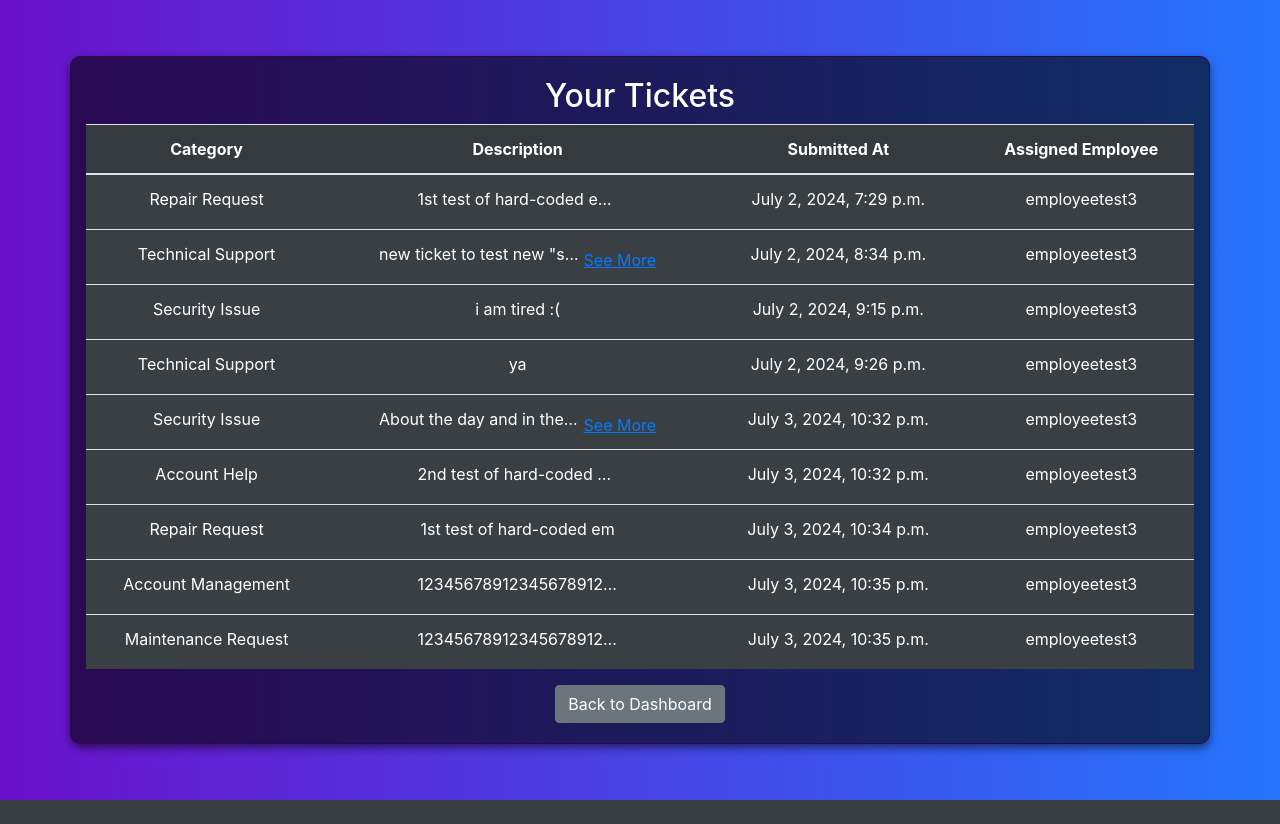
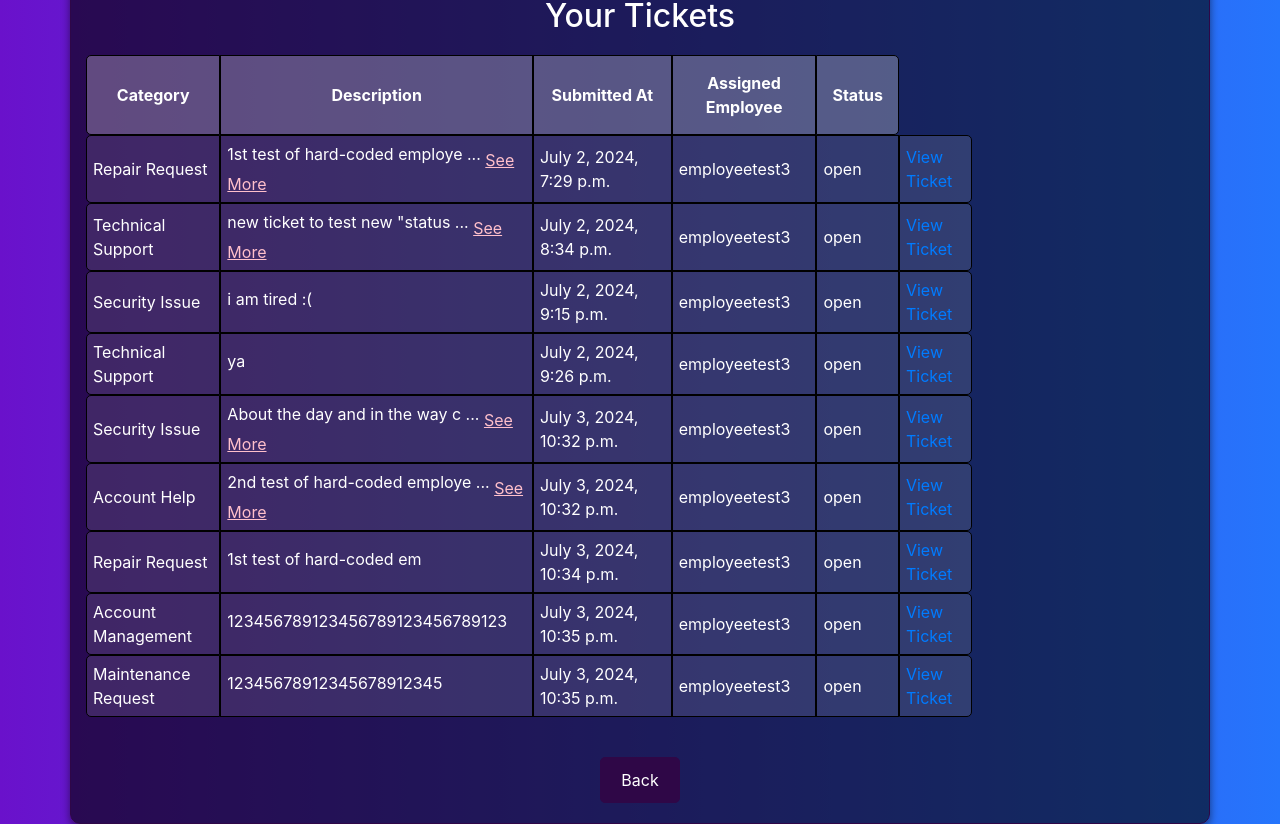
Before and after one commit to JamesWilcox-git/TechTicket, a Django app: template myapp/templates/view_tickets.html in a window 1280 px wide. Before the commit the page ends 800 px from the top, so only its background shows below. Run offline with Django 5.2, Linux system fonts and the light colour scheme; the template is opened without the code that fills it: values that come from a table or form of the project are taken from there, others are empty; data comes from the database, SQL or seed files in the repository; both versions use the stored data as it was after the commit; some libraries are stand-ins or nearby versions.

Commit message:
updated normal users' view_tickets.html

```diff
--- a/myapp/templates/view_tickets.html
+++ b/myapp/templates/view_tickets.html
@@ -12,7 +12,6 @@
             white-space: nowrap;
             overflow: hidden;
             text-overflow: ellipsis;
-            max-width: 200px;
             display: inline-block;
         }
         .full-text {
@@ -20,7 +19,7 @@
         }
         .show-more {
             cursor: pointer;
-            color: #007bff;
+            color: pink;
             text-decoration: underline;
         }
     </style>
@@ -29,33 +28,43 @@
     <div class="container">
         <h2>Your Tickets</h2>
         {% if tickets %}
-            <table class="table table-striped">
+            <table class="ticket-table">
                 <thead>
                     <tr>
-                        <th>Category</th>
-                        <th>Description</th>
-                        <th>Submitted At</th>
-                        <th>Assigned Employee</th>
+                        <th class="rounded-header-left">Category</th>
+                        <th class="rounded-header-middle">Description</th>
+                        <th class="rounded-header-middle">Submitted At</th>
+                        <th class="rounded-header-middle">Assigned Employee</th>
+                        <th class="rounded-header-right">Status</th>
                     </tr>
                 </thead>
                 <tbody>
                     {% for ticket in tickets %}
                         <tr>
-                            <td>{{ ticket.get_category_display }}</td>
+                            <td class="rounded-header-left">{{ ticket.get_category_display }}</td>
                             <td>
-                                <span class="truncate">{{ ticket.description|slice:":50" }}{% if ticket.description|length > 50 %}...{% endif %}</span>
-                                <span class="full-text">{{ ticket.description }}</span>
-                                {% if ticket.description|length > 50 %}
+                                <span class="truncate">
+                                    {{ ticket.description|slice:":30" }}
+                                    {% if ticket.description|length > 30 %}...{% endif %}
+                                </span>
+                                <span class="full-text">
+                                    {{ ticket.description }}
+                                </span>
+                                {% if ticket.description|length > 30 %}
                                     <span class="show-more" onclick="toggleDescription(this)">See More</span>
                                 {% endif %}
                             </td>
-                            <td>{{ ticket.submitted_at }}</td>
-                            <td>
+                            <td class="rounded-header-middle">{{ticket.submitted_at}}</td>
+                            <td class="rounded-header-middle">
                                 {% if ticket.assigned_employee %}
-                                    {{ ticket.assigned_employee.username }}
+                                    {{ticket.assigned_employee.username}}
                                 {% else %}
                                     Unassigned
                                 {% endif %}
+                            </td>
+                            <td class="rounded-header-middle">{{ ticket.status}}</td>
+                            <td class="rounded-header-right">
+                                <a href="{% url 'achat_ticket' ticket.id %}">View Ticket</a>
                             </td>
                         </tr>
                     {% endfor %}
@@ -64,7 +73,7 @@
         {% else %}
             <p>You have no tickets.</p>
         {% endif %}
-        <a href="{% url 'normal_dashboard' %}" class="btn btn-secondary">Back to Dashboard</a>
+        <button class="back-button" onclick="window.location.href='{% url 'normal_dashboard' %}'">Back</button>
     </div>
     <script>
         function toggleDescription(element) {
```
Also changed, not shown: db.sqlite3.
